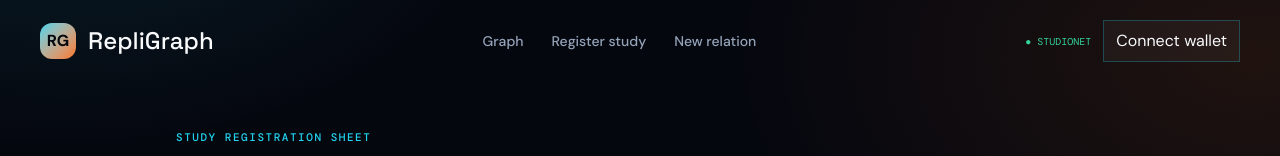
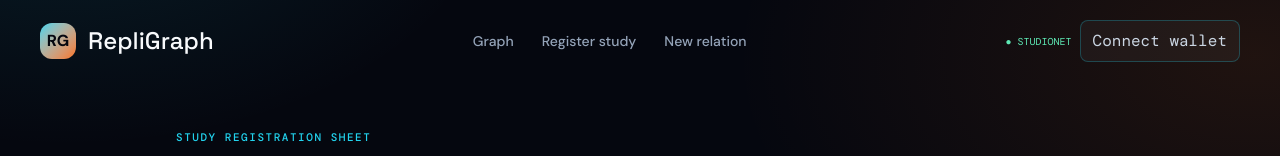
Before and after one commit to Bibidee/repligraph, a Next.js app in the folder apps/web/: page /studies/new in a window 1280 px wide. Shown: the top 156 px of the page. Built offline with nearby package versions, Linux system fonts and the light colour scheme.

Commit message:
Fix shared wallet connection UX

```diff
--- a/apps/web/components/chrome.tsx
+++ b/apps/web/components/chrome.tsx
@@ -1,2 +1,2 @@
-'use client'; import Link from 'next/link'; import {useWallet} from './wallet-provider';
-export function Chrome(){const w=useWallet();return <header className="max-w-7xl mx-auto px-6 lg:px-10 py-5 flex items-center justify-between gap-4"><Link href="/" className="flex items-center gap-3"><span className="w-9 h-9 rounded-xl bg-gradient-to-br from-[#22d3ee] to-[#f97316] text-[#05070f] grid place-items-center font-bold">RG</span><span className="serif text-2xl">RepliGraph</span></Link><nav className="hidden md:flex items-center gap-7 text-sm font-medium"><Link className="nav-link" href="/">Graph</Link><Link className="nav-link" href="/studies/new">Register study</Link><Link className="nav-link" href="/relations/new">New relation</Link></nav><div className="flex items-center gap-3"><span className="hidden sm:inline mono text-[10px] text-[#34d399]">● STUDIONET</span><button onClick={w.connect} className="btn-secondary text-xs font-semibold px-3 py-2">{w.account?w.account.slice(0,8)+'…':'Connect wallet'}</button>{w.wrongNetwork&&<button onClick={w.switchNetwork} className="text-xs text-[#fb923c]">Switch</button>}</div></header>}
+import Link from 'next/link'; import {WalletControl} from './wallet-control';
+export function Chrome(){return <header className="max-w-7xl mx-auto px-6 lg:px-10 py-5 flex items-center justify-between gap-4"><Link href="/" className="flex items-center gap-3"><span className="w-9 h-9 rounded-xl bg-gradient-to-br from-[#22d3ee] to-[#f97316] text-[#05070f] grid place-items-center font-bold">RG</span><span className="serif text-2xl">RepliGraph</span></Link><nav className="hidden md:flex items-center gap-7 text-sm font-medium"><Link className="nav-link" href="/">Graph</Link><Link className="nav-link" href="/studies/new">Register study</Link><Link className="nav-link" href="/relations/new">New relation</Link></nav><WalletControl/></header>}
--- /dev/null
+++ b/apps/web/components/wallet-control.tsx
@@ -0,0 +1,2 @@
+'use client'; import {useWallet} from './wallet-provider';
+export function WalletControl(){const w=useWallet();const label=w.account?`${w.account.slice(0,6)}…${w.account.slice(-4)}`:'Connect wallet';return <div className="flex items-center gap-2"><span className="hidden sm:inline mono text-[10px] text-emerald-300">● STUDIONET</span>{w.account&&w.wrongNetwork&&<button onClick={w.switchNetwork} className="btn-secondary mono text-[10px] rounded-lg px-2 py-2 text-orange-300" aria-label="Switch to StudioNet">Switch network</button>}<button onClick={w.account?w.disconnect:w.connect} disabled={w.connecting} className="btn-secondary mono text-[11px] rounded-lg px-3 py-2 text-slate-300" aria-label={w.account?'Disconnect wallet':'Connect wallet'}>{w.connecting?'Connecting…':label}</button>{w.account&&<button onClick={w.disconnect} className="mono text-[10px] text-slate-400 hover:text-white" aria-label="Disconnect wallet">Disconnect</button>}{w.error&&<span role="status" className="sr-only">{w.error}</span>}</div>}
--- a/apps/web/components/wallet-provider.tsx
+++ b/apps/web/components/wallet-provider.tsx
@@ -1,10 +1,13 @@
 'use client';
 import {createContext,useContext,useEffect,useMemo,useState} from 'react';
-type Wallet={account:string|null;chainId:string|null;connect:()=>Promise<void>;switchNetwork:()=>Promise<void>;wrongNetwork:boolean};
-const C=createContext<Wallet>({account:null,chainId:null,connect:async()=>{},switchNetwork:async()=>{},wrongNetwork:false});
-export function WalletProvider({children}:{children:React.ReactNode}){const [account,setAccount]=useState<string|null>(null);const [chainId,setChainId]=useState<string|null>(null);const target='0xf22f';
-const connect=async()=>{const e=(window as any).ethereum;if(!e) return;const a=await e.request({method:'eth_requestAccounts'});setAccount(a?.[0]??null);setChainId(await e.request({method:'eth_chainId'}));};
-const switchNetwork=async()=>{const e=(window as any).ethereum;if(e) await e.request({method:'wallet_switchEthereumChain',params:[{chainId:target}]});};
-useEffect(()=>{const e=(window as any).ethereum;if(!e)return;const ac=(a:string[])=>setAccount(a?.[0]??null);const ch=(c:string)=>setChainId(c);e.on?.('accountsChanged',ac);e.on?.('chainChanged',ch);e.on?.('disconnect',()=>{setAccount(null);setChainId(null)});return()=>{e.removeListener?.('accountsChanged',ac);e.removeListener?.('chainChanged',ch)}},[]);
-return <C.Provider value={useMemo(()=>({account,chainId,connect,switchNetwork,wrongNetwork:!!chainId&&chainId.toLowerCase()!==target}),[account,chainId])}>{children}</C.Provider>}
+type Wallet={account:string|null;chainId:string|null;connect:()=>Promise<void>;disconnect:()=>Promise<void>;switchNetwork:()=>Promise<void>;wrongNetwork:boolean;connecting:boolean;error:string|null};
+const C=createContext<Wallet>({account:null,chainId:null,connect:async()=>{},disconnect:async()=>{},switchNetwork:async()=>{},wrongNetwork:false,connecting:false,error:null});
+const target='0xf22f';
+function readable(error:unknown){const m=error instanceof Error?error.message:String(error);if(/user rejected|denied|rejected/i.test(m))return 'Connection request declined.';return m.length>90?`${m.slice(0,87)}…`:m}
+export function WalletProvider({children}:{children:React.ReactNode}){const [account,setAccount]=useState<string|null>(null);const [chainId,setChainId]=useState<string|null>(null);const [connecting,setConnecting]=useState(false);const [error,setError]=useState<string|null>(null);
+const connect=async()=>{const e=(window as any).ethereum;if(!e){setError('No injected wallet detected.');return}setConnecting(true);setError(null);try{const a=await e.request({method:'eth_requestAccounts'});if(!Array.isArray(a))throw new Error('Wallet returned an invalid account response.');setAccount(a[0]??null);setChainId(await e.request({method:'eth_chainId'}));}catch(err){setError(readable(err));}finally{setConnecting(false)}};
+const disconnect=async()=>{const e=(window as any).ethereum;setError(null);if(e){try{await e.request({method:'wallet_revokePermissions',params:[{eth_accounts:{}}]})}catch(_err){/* Wallets without revocation support fall back to local state. */}}setAccount(null);setChainId(null)};
+const switchNetwork=async()=>{const e=(window as any).ethereum;if(!e){setError('No injected wallet detected.');return}try{await e.request({method:'wallet_switchEthereumChain',params:[{chainId:target}]});setChainId(await e.request({method:'eth_chainId'}));setError(null)}catch(err){setError(readable(err))}};
+useEffect(()=>{const e=(window as any).ethereum;if(!e)return;let alive=true;const restore=async()=>{try{const a=await e.request({method:'eth_accounts'});const c=await e.request({method:'eth_chainId'});if(alive){setAccount(Array.isArray(a)?a[0]??null:null);setChainId(typeof c==='string'?c:null)}}catch(_err){/* read-only restoration is best effort */}};restore();const ac=(a:string[])=>setAccount(a?.[0]??null);const ch=(c:string)=>setChainId(c);const dc=()=>{setAccount(null);setChainId(null)};e.on?.('accountsChanged',ac);e.on?.('chainChanged',ch);e.on?.('disconnect',dc);return()=>{alive=false;e.removeListener?.('accountsChanged',ac);e.removeListener?.('chainChanged',ch);e.removeListener?.('disconnect',dc)}},[]);
+return <C.Provider value={useMemo(()=>({account,chainId,connect,disconnect,switchNetwork,wrongNetwork:!!chainId&&chainId.toLowerCase()!==target,connecting,error}),[account,chainId,connecting,error])}>{children}</C.Provider>}
 export const useWallet=()=>useContext(C);
```
Also changed, not shown: apps/web/app/page.tsx (+2 -2 lines).
